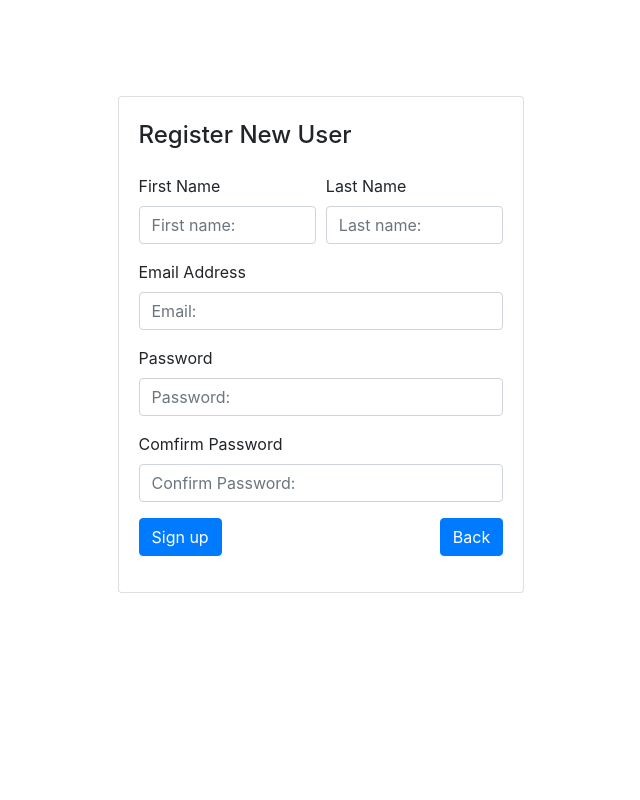
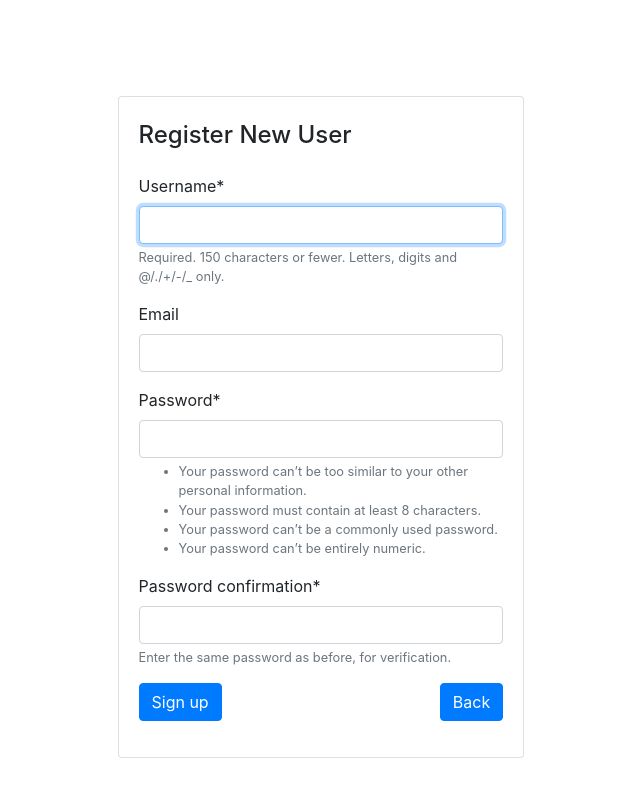
Before and after one commit to ekaee/moviefans, a Django app: page /register/ in a window 1280 px wide. Shown: the whole page, without its empty margins (210-850 px from the left). Run offline with Django 3.2, Linux system fonts and the light colour scheme; some libraries are stand-ins or nearby versions.

Commit message:
Basic User Auth Done

```diff
--- a/moviefansapp/main/forms.py
+++ b/moviefansapp/main/forms.py
@@ -2,24 +2,33 @@ from django import forms
 from django.contrib.auth.models import User
 from django.db.models import fields
 from main.models import Movie, UserProfile
+from django.contrib.auth.forms import UserCreationForm
 
 
-class UserForm(forms.ModelForm):
-    password = forms.CharField(widget=forms.PasswordInput())
+class UserForm(UserCreationForm):
+    email = forms.EmailField(required=False)
 
     class Meta:
         model = User
         fields = (
             "username",
             "email",
-            "password",
+            "password1",
+            "password2",
         )
+
+    def save(self, commit=True):
+        user = super(UserForm, self).save(commit=False)
+        user.email = self.cleaned_data["email"]
+        if commit:
+            user.save()
+        return user
 
 
 class UserProfileForm(forms.ModelForm):
     class Meta:
         model = UserProfile
-        fields = ("picture", )
+        fields = ("picture",)
 
 
 class AddMovieForm(forms.ModelForm):
--- a/moviefansapp/main/urls.py
+++ b/moviefansapp/main/urls.py
@@ -8,12 +8,13 @@ app_name = "main"
 
 urlpatterns = [
     path("", views.index, name="index"),
+    path("private/", views.private, name="private"),
     path("about/", views.about, name="about"),
     path("movie/<slug:movie_slug>", views.movie, name="movie"),
     path("movie_list/", views.movie_list, name="movie_list"),
     path("genre/<slug:genre_slug>", views.genre, name="genre"),
-    path("login/", views.login, name="login"),
-    path("logout/", views.logout, name="logout"),
+    path("login/", views.login_page, name="login"),
+    path("logout/", views.logout_page, name="logout"),
     path("register/", views.register, name="register"),
     path("add_movie/", views.add_movie, name="add_movie"),
     path("like_movie/", views.likeMovie, name="like_movie"),
--- a/moviefansapp/main/views.py
+++ b/moviefansapp/main/views.py
@@ -7,6 +7,8 @@ from django.contrib.auth import authenticate, login, logout
 from django.urls import reverse
 from django.contrib.auth.decorators import login_required
 from django.db.models import Q
+from django.contrib import messages
+from django.contrib.auth.forms import AuthenticationForm
 
 
 def index(request):
@@ -70,17 +72,19 @@ def register(request):
 
         if user_form.is_valid() and profile_form.is_valid():
             user = user_form.save()
-            user.set_password(user.password)
-            user.save()
+            # user.set_password(user.password)
+            # user.save()
+            login(request, user)
+            messages.success(request, "Registration successful.")
 
-            profile = profile_form.save(commit=False)
-            profile.user = user
+            # profile = profile_form.save(commit=False)
+            # profile.user = user
 
-            if "picture" in request.FILES:
-                profile.picture = request.FILES["picture"]
+            # if "picture" in request.FILES:
+            #     profile.picture = request.FILES["picture"]
 
-            profile.save()
-            registered = True
+            # profile.save()
+            # registered = True
         else:
             print(user_form.errors, profile_form.errors)
     else:
@@ -99,28 +103,28 @@ def register(request):
 
 
 # TODO: Check URLs
-def login(request):
+def login_page(request):
     if request.method == "POST":
-        username = request.POST.get("username")
-        password = request.POST.get("password")
+        form = AuthenticationForm(request, data=request.POST)
+        if form.is_valid():
+            username = request.POST.get("username")
+            password = request.POST.get("password")
+            user = authenticate(username=username, password=password)
 
-        user = authenticate(username=username, password=password)
-
-        if user:
-            if user.is_active:
+            if user is not None:
                 login(request, user)
+                messages.info(request, f"You are now logged in as {username}.")
                 return redirect(reverse("main:index"))
             else:
-                return HttpResponse("Your main account is disabled.")
+                messages.error(request, "Invalid username or password.")
         else:
-            print(f"Invalid login details: {username}, {password}")
-            return HttpResponse("Invalid login details supplied.")
-    else:
-        return render(request, "main/login.html")
+            messages.error(request, "Invalid username or password.")
+    form = AuthenticationForm()
+    return render(request, "main/login.html", context={"login_form": form})
 
 
 @login_required
-def logout(request):
+def logout_page(request):
     logout(request)
     return redirect(reverse("main:index"))
 
@@ -135,7 +139,7 @@ def search(request):
     return render(request, "main/search.html", {"results": results, "query": query})
 
 
-# @login_required
+@login_required
 def likeMovie(request):
     query = request.POST.get("query_name")
     if query:
@@ -147,7 +151,7 @@ def likeMovie(request):
             likedMovie.save()
     else:
         results = []
-    return redirect("/movie/"+query)
+    return redirect("/movie/" + query)
 
 
 @login_required
@@ -209,12 +213,18 @@ def add_movie(request):
 
     return redirect(reverse("main:index"))
 
+
 def add_view(request):
-    if request.method == 'GET':
-        movie_slug = request.GET['movie']
+    if request.method == "GET":
+        movie_slug = request.GET["movie"]
         movie = Movie.objects.get(slug=movie_slug)
         movie.views += 1
         movie.save()
         return HttpResponse("Success!")
     else:
         return HttpResponse("Invalid request")
+
+
+@login_required
+def private(request):
+    return HttpResponse("Only seen when logged in.")
--- a/moviefansapp/moviefansapp/settings.py
+++ b/moviefansapp/moviefansapp/settings.py
@@ -42,7 +42,10 @@ INSTALLED_APPS = [
     "django.contrib.messages",
     "django.contrib.staticfiles",
     "main",
+    "crispy_forms",
 ]
+
+CRISPY_TEMPLATE_PACK = "bootstrap4"
 
 MIDDLEWARE = [
     "django.middleware.security.SecurityMiddleware",
--- a/moviefansapp/templates/main/base.html
+++ b/moviefansapp/templates/main/base.html
@@ -34,7 +34,7 @@
 
       {% if user.is_authenticated %}
       <a class="btn btn-primary my-2 my-sm-0" href="#" role="button">{{ user.username }}</a>
-      <a class="btn btn-outline-primary my-2 my-sm-0" href="#" role="button">Logout</a>
+      <a class="btn btn-outline-primary my-2 my-sm-0" href="{% url 'main:logout' %}" role="button">Logout</a>
       {% else %}
       <a class="btn btn-outline-primary my-2 my-sm-0 mr-2" href="{% url 'main:login' %}" role="button">Login</a>
       <a class="btn btn-primary my-2 my-sm-0" href="{% url 'main:register' %}" role="button">Register</a>
--- a/moviefansapp/templates/main/register.html
+++ b/moviefansapp/templates/main/register.html
@@ -1,3 +1,5 @@
+{% load crispy_forms_tags %}
+
 <script src="https://code.jquery.com/jquery-3.5.1.min.js" integrity="sha256-9/aliU8dGd2tb6OSsuzixeV4y/faTqgFtohetphbbj0=" crossorigin="anonymous"></script>
 <link rel="stylesheet" href="https://maxcdn.bootstrapcdn.com/bootstrap/4.0.0/css/bootstrap.min.css" integrity="sha384-Gn5384xqQ1aoWXA+058RXPxPg6fy4IWvTNh0E263XmFcJlSAwiGgFAW/dAiS6JXm" crossorigin="anonymous">
 <script src="https://cdn.jsdelivr.net/npm/js-cookie@rc/dist/js.cookie.min.js"></script>
@@ -8,33 +10,18 @@
     <aside class="col-sm-4">
       <div class="card">
         <article class="card-body">
-          <form>
-            <h4 class="card-title mb-4 mt-1">Register New User</h4>
-            <div class="form-row">
-              <div class="form-group col-md-6">
-                <label for="Firstname">First Name</label>
-                <input type="text" class="form-control" id="First name" placeholder="First name:">
-              </div>
-              <div class="form-group col-md-6">
-                <label for="Lastname">Last Name</label>
-                <input type="text" class="form-control" id="Lastname" placeholder="Last name:">
-              </div>
-            </div>
-            <div class="form-group">
-              <label for="EmailAddress">Email Address</label>
-              <input type="email" class="form-control" id="email" placeholder="Email:">
-            </div>
-            <div class="form-group">
-              <label for="Password">Password</label>
-              <input type="password" class="form-control" id="Password" placeholder="Password:">
-            </div>
-            <div class="form-group">
-              <label for="Confirm Password">Comfirm Password</label>
-              <input type="password" class="form-control" id="ConfirmPassword" placeholder="Confirm Password:">
-            </div>
+
+
+          <h4 class="card-title mb-4 mt-1">Register New User</h4>
+          <form method="POST">
+            {% csrf_token %}
+            {{ user_form|crispy }}
+
             <button type="submit" class="btn btn-primary">Sign up</button>
             <a class="btn btn-primary float-right" href="{% url 'main:index' %}" role="button">Back</a>
           </form>
+
+
         </article>
       </div> <!-- card.// -->
     </aside>
```
Also changed, not shown: moviefansapp/templates/main/login.html (+6 -9 lines).
